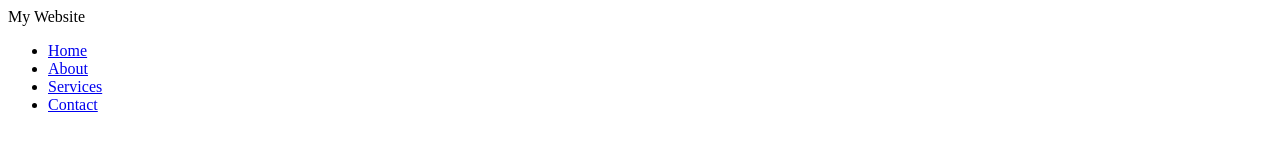
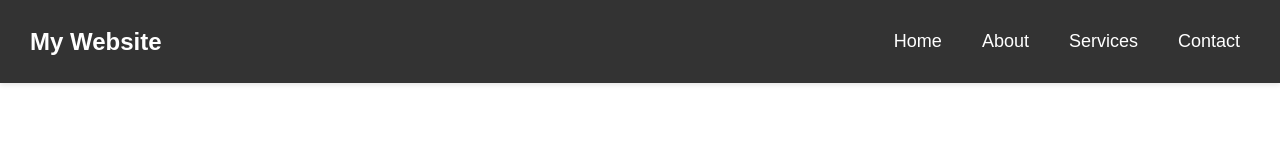
Before and after one commit to Marudivishnu123/music, a plain HTML site: page index.html in a window 1280 px wide. Drawn offline with Linux system fonts and the light colour scheme.

Commit message:
commited

```diff
--- a/index.html
+++ b/index.html
@@ -3,7 +3,7 @@
 <head>
     <meta charset="UTF-8">
     <meta name="viewport" content="width=device-width, initial-scale=1.0">
-    <link rel="stylesheet" href="styles.css">
+    <link rel="stylesheet" href="./main.css">
     <title>Beautiful Navbar</title>
 </head>
 <body>
```
